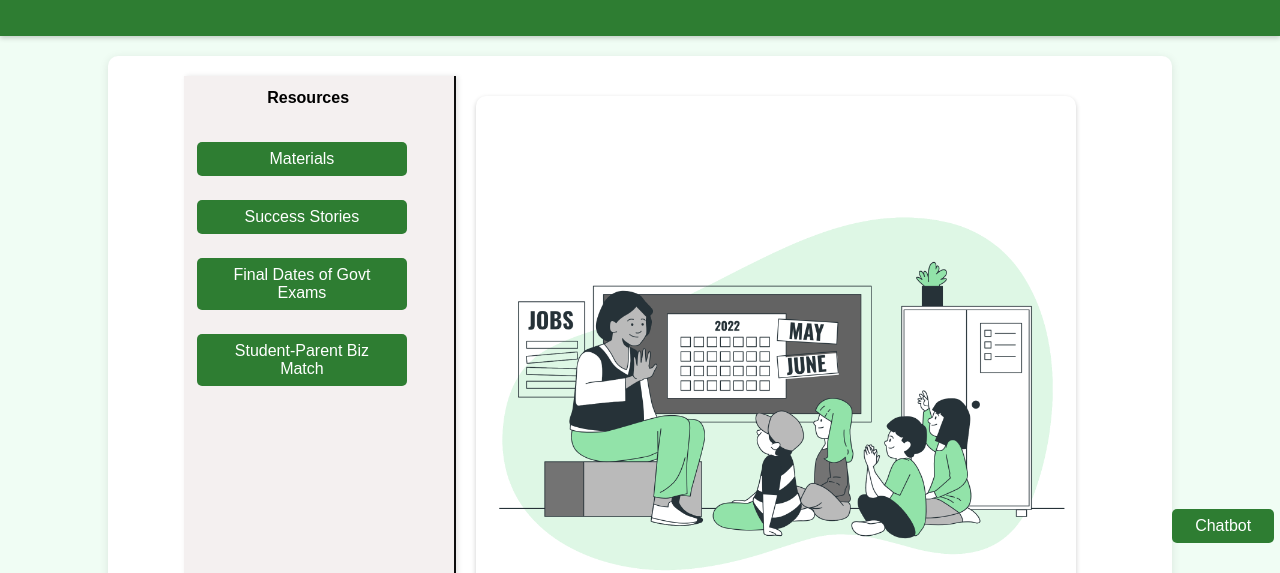
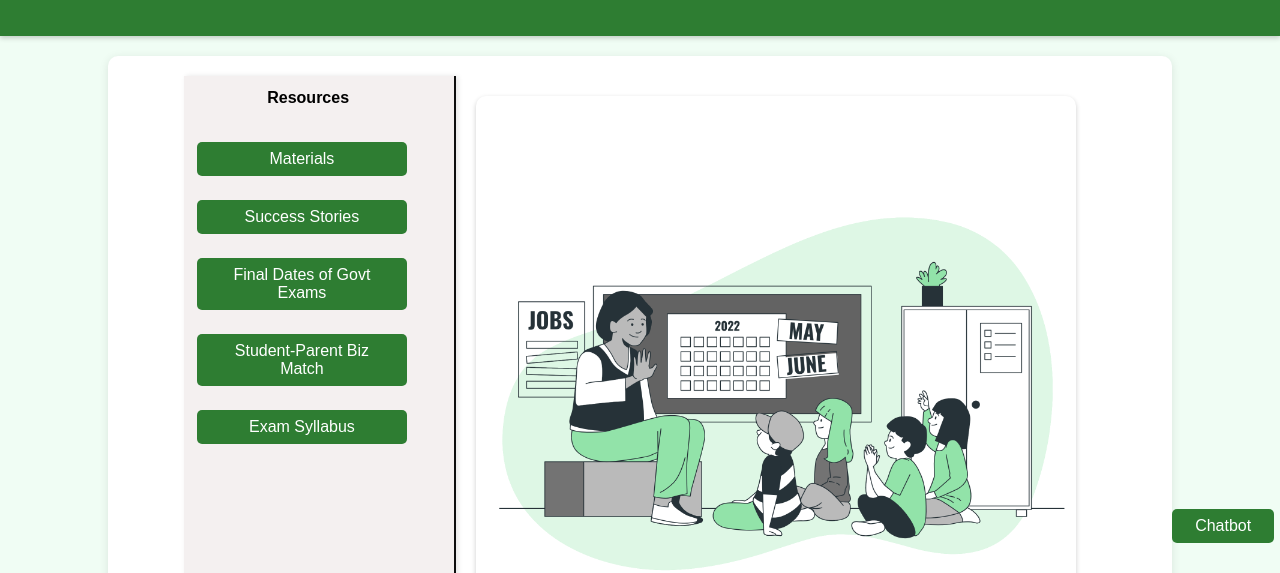
Before and after one commit to tharun8988/Carrier-Guidence-with-AI, a website: page index.html in a window 1280 px wide. Shown: the part 227-800 px from the top of the page. Drawn offline with Linux system fonts and the light colour scheme.

Commit message:
Update index.html

```diff
--- a/index.html
+++ b/index.html
@@ -510,6 +510,7 @@
                 <tr><td><a class="chatbot-button" href="sucess.html">Success Stories</a></td></tr>
                 <tr><td><a class="chatbot-button" href="finalDates.html">Final Dates of Govt Exams</a></td></tr>
                 <tr><td><a class="chatbot-button" href="business.html">Student-Parent Biz Match</a></td></tr>
+                <tr><td><a class="chatbot-button" href="syllabus.html">Exam Syllabus</a></td></tr>
             </table>
         </div>
 
```
